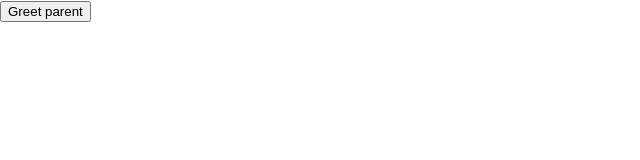
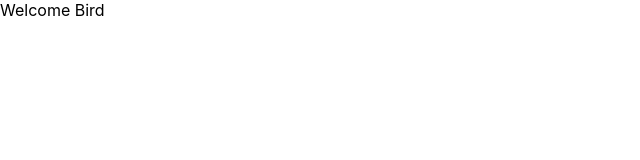
Before and after one commit to tanishthaJawa/react-practice, a React (Create React App) app: page / in a window 1280 px wide. Shown: the top 160 px of the page, without its empty margins (0-640 px from the left). Built offline with nearby package versions, Linux system fonts and the light colour scheme.

Commit message:
Methods to conditionally render in react

```diff
--- a/src/App.js
+++ b/src/App.js
@@ -6,10 +6,12 @@
 import ClassClick from "./components/ClassClick";
 import EventBinding from "./components/EventBinding";
 import ParentComponent from "./components/ParentComponent";
+import GreetUser from "./components/GreetUser";
 function App() {
 
   return (
     <div className="App">
+      <GreetUser />
       {/* <EventBinding />
       <FunctionClick />
       <ClassClick />
@@ -26,8 +28,8 @@
         <button>Action</button>
       </Welcome>
       <Message />
-      <Counter /> */}
-      <ParentComponent />
+      <Counter />
+      <ParentComponent /> */}
     </div>
 
   );
--- /dev/null
+++ b/src/components/GreetUser.js
@@ -0,0 +1,46 @@
+import React, { Component } from 'react'
+
+class GreetUser extends Component {
+
+    constructor(props) {
+        super(props)
+
+        this.state = {
+            isLoggedIn: true
+        }
+    }
+    render() {
+
+        // if (this.state.isLoggedIn) {
+        //     return (
+        //         <div> Welcome Bird</div>
+        //     )
+        // }
+        // else {
+        //     return (
+        //         <div> Welcome Guest</div>
+        //     )
+        // }
+
+        // let message
+        // if (this.state.isLoggedIn) {
+        //     message= <div>Welcome Bird</div>
+        // }
+        // else {
+        //     message= <div>Welcome Guest</div>
+        // }
+        // return <div>{message}</div>
+
+
+        // return this.state.isLoggedIn ? (
+        //     <div> Welcome Bird</div>
+        //     ) : (
+        //     <div> Welcome Guest</div>
+        // )
+
+        return this.state.isLoggedIn && <div> Welcome Bird</div>
+
+    }
+}
+
+export default GreetUser
```
